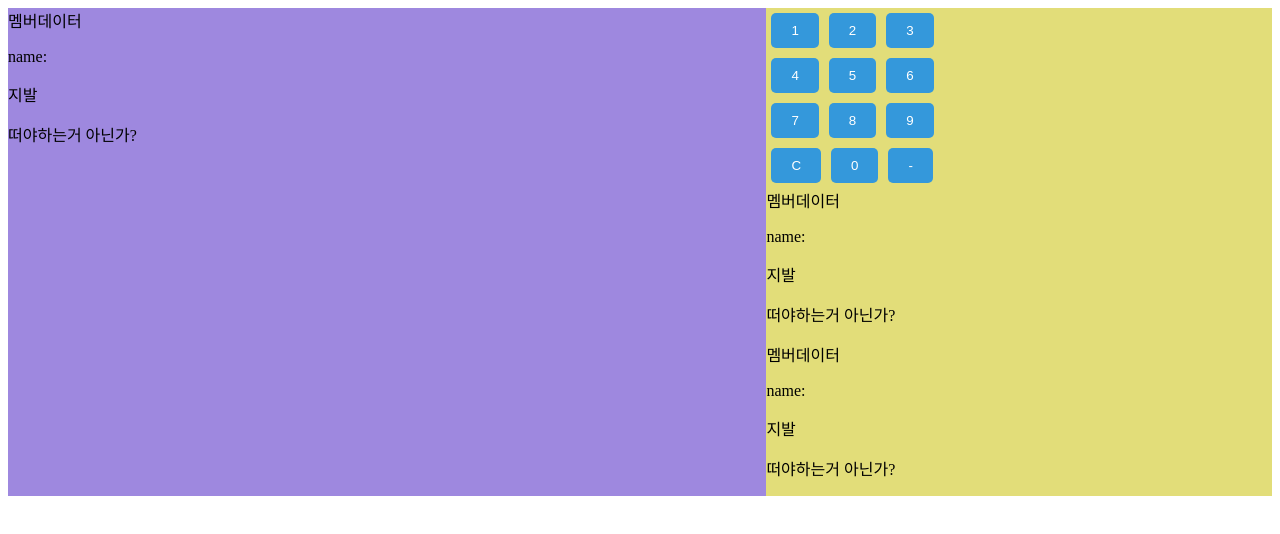
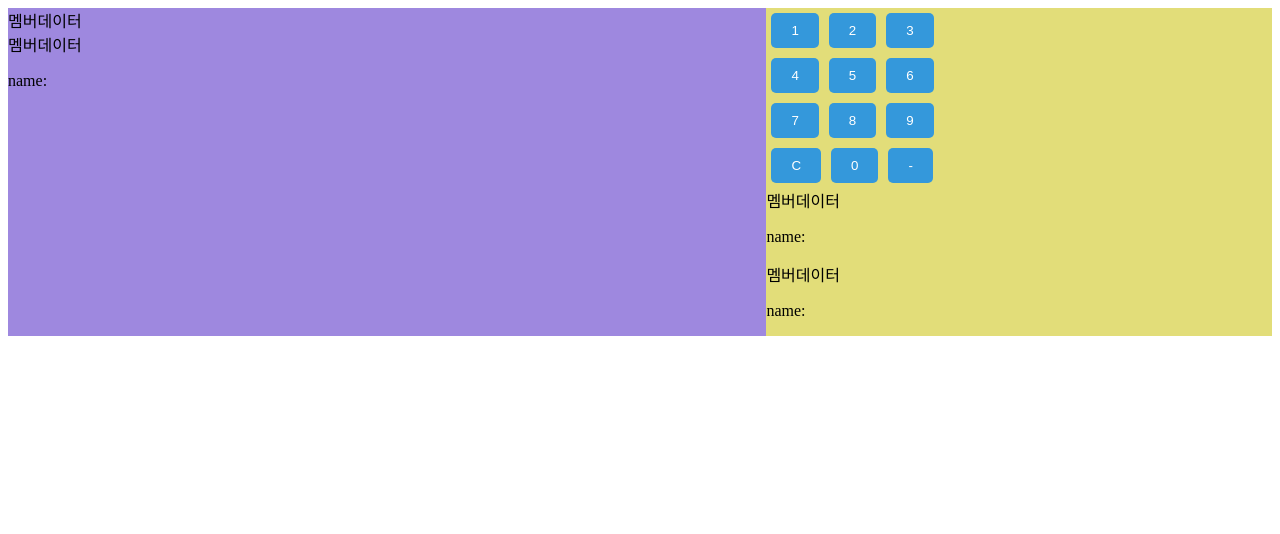
Before and after one commit to li-moo/ExReactClient01, a React (Create React App) app in the folder exreactclient01/: page / in a window 1280 px wide. Shown: the top 534 px of the page. Built offline with nearby package versions, Linux system fonts and the light colour scheme.

Commit message:
redux save

```diff
--- a/exreactclient01/src/components/layout/LayLeft.jsx
+++ b/exreactclient01/src/components/layout/LayLeft.jsx
@@ -1,5 +1,6 @@
 import React, { useState, useEffect } from 'react';
 import MemberData from '../pages/MemberData';
+import LayLeftMember from './LayLeftMember';
 
 function LayLeft() {
 
@@ -7,6 +8,7 @@ function LayLeft() {
 
   return (
     <>
+      <LayLeftMember />
       <MemberData />
     </>
   );
--- /dev/null
+++ b/exreactclient01/src/components/layout/LayLeftMember.jsx
@@ -0,0 +1,23 @@
+import React, { useState } from 'react';
+
+function LayLeftMember({ memberArray }) {
+
+  console.log('memberArray: ' + memberArray)
+
+
+
+  return (
+    <>
+      <div>멤버데이터</div>
+
+      {memberArray && memberArray.map((member) => (
+        <div key={member && member.id}>
+          <p>name: {member && member.name}</p>
+        </div>
+      ))}
+    </>
+
+  );
+}
+
+export default LayLeftMember;
--- a/exreactclient01/src/components/layout/LayRightFetch.jsx
+++ b/exreactclient01/src/components/layout/LayRightFetch.jsx
@@ -1,6 +1,6 @@
 import React, { useEffect, useState } from 'react';
 import axios from 'axios';
-import LayLeft from './LayLeft';
+
 import MemberData from '../pages/MemberData';
 // MemberKeypad는 주석 처리되어 있으므로 필요 없는 import문은 삭제합니다.
 
@@ -53,7 +53,7 @@ function LayRightFetch({ inputValue }) {
   return (
     <div>
       <MemberData memberData={memberData} />
-      <MemberData />
+      <MemberData memberData={memberData} />
     </div>
 
   );
--- a/exreactclient01/src/components/pages/MemberData.jsx
+++ b/exreactclient01/src/components/pages/MemberData.jsx
@@ -10,26 +10,14 @@ function MemberData({ memberData }) {
   // console.log('---memberArray', memberArray);
   // JSON 문자열을 다시 파싱하여 배열로 변환
   // const memberJson = JSON.parse(memberParsing);
-
-  const [isOpen, setIsOpen] = useState(!!memberData);
-
-  const closeModal = () => {
-    setIsOpen(false);
-  };
-
-
-
   return (
     <>
       <div>멤버데이터</div>
-      {/* memberArray && memberArray.map 가 있을떄만 */}
       {memberArray && memberArray.map((member) => (
         <div key={member && member.id}>
           <p>name: {member && member.name}</p>
-          <p>지발</p>
         </div>
       ))}
-      <p>떠야하는거 아닌가?</p>
     </>
 
   );
```
